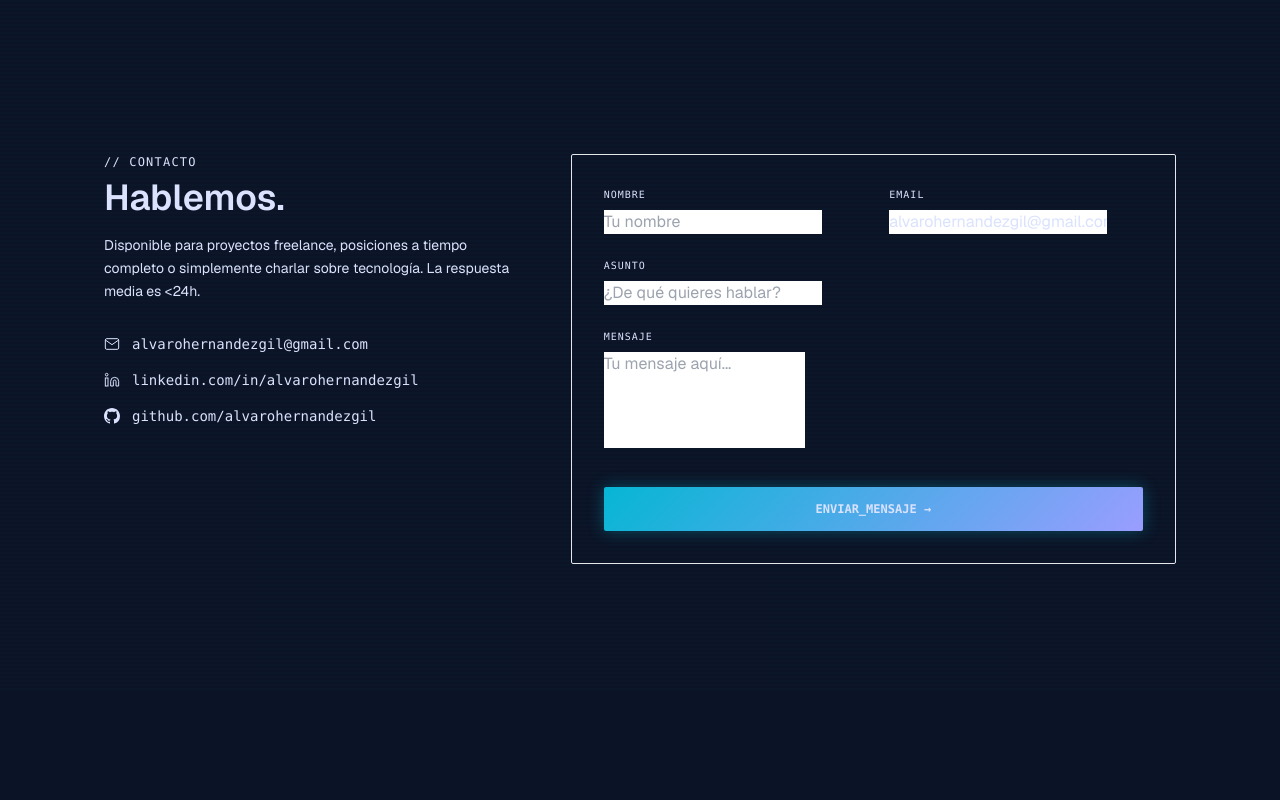
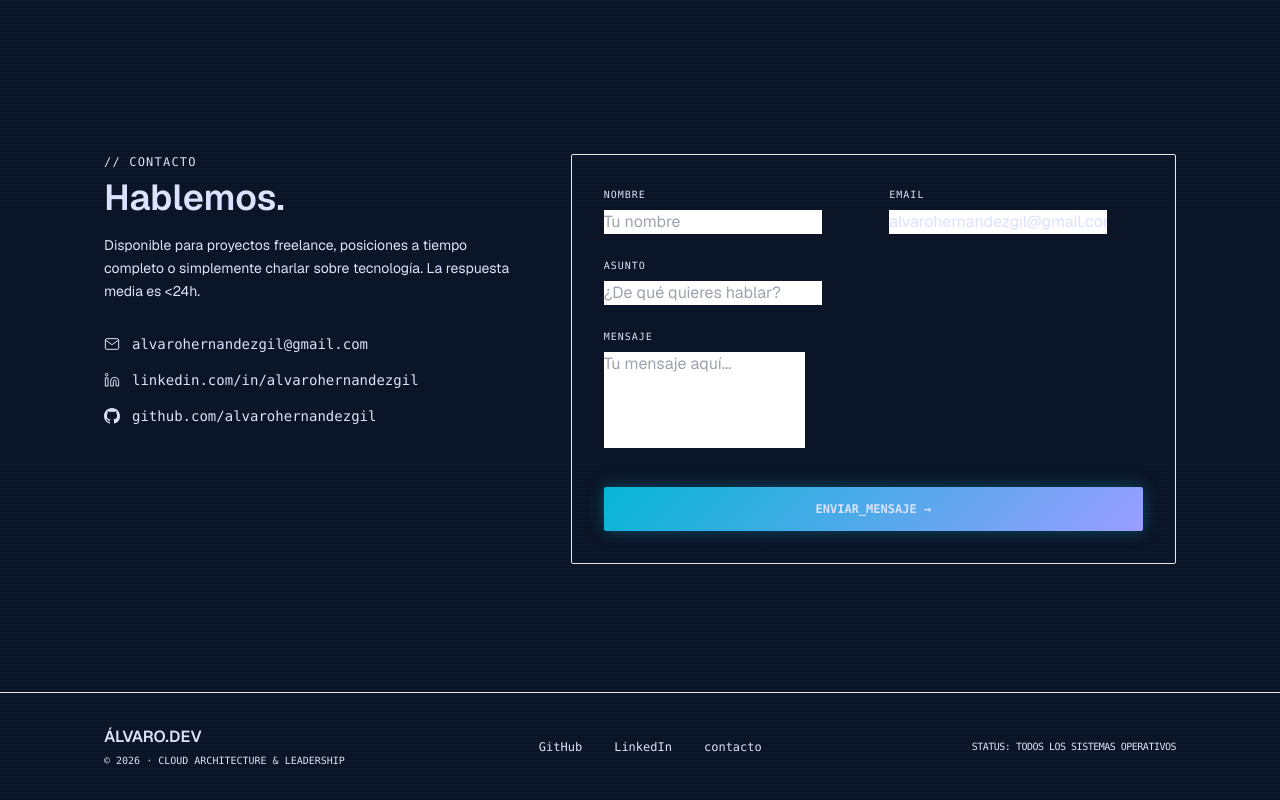
Before and after one commit to Nocksos/WebPersonal, a React (Vite) app in the folder apps/portfolio-react/: page / in a window 1280 px wide. Shown: the part 7163-7963 px from the top of the page. Before the commit the page ends 7855 px from the top, so only its background shows below. Built offline with nearby package versions, Linux system fonts and the light colour scheme.

Commit message:
feat(footer): create footer component with status pulse indicator for TASK-016-10

```diff
--- a/apps/portfolio-react/src/App.tsx
+++ b/apps/portfolio-react/src/App.tsx
@@ -8,6 +8,7 @@ import TechStack from './presentation/components/pages/TechStack'
 import Experience from './presentation/components/pages/Experience'
 import CVDownload from './presentation/components/pages/CVDownload'
 import ContactForm from './presentation/components/common/ContactForm'
+import Footer from './presentation/components/layout/Footer'
 
 function App() {
   const [isMenuOpen, setIsMenuOpen] = useState(false)
@@ -26,6 +27,8 @@ function App() {
         <CVDownload />
         <ContactForm />
       </main>
+
+      <Footer />
     </div>
   )
 }
--- /dev/null
+++ b/apps/portfolio-react/src/presentation/components/layout/Footer.tsx
@@ -0,0 +1,48 @@
+export const Footer = () => {
+  const currentYear = new Date().getFullYear()
+
+  return (
+    <footer className="border-t border-outline-variant bg-surface-container-lowest">
+      <div className="flex flex-col md:flex-row justify-between items-center py-8 px-5 md:px-16 max-w-[1200px] mx-auto gap-6">
+        <div>
+          <span className="font-grotesk font-bold text-secondary text-base">ÁLVARO.DEV</span>
+          <p className="font-mono text-[10px] text-on-surface-variant mt-1">
+            © {currentYear} · CLOUD ARCHITECTURE & LEADERSHIP
+          </p>
+        </div>
+        <div className="flex gap-8">
+          <a
+            href="https://github.com/alvarohernandezgil"
+            target="_blank"
+            rel="noopener noreferrer"
+            className="font-mono text-xs text-on-surface-variant hover:text-secondary transition-colors"
+          >
+            GitHub
+          </a>
+          <a
+            href="https://www.linkedin.com/in/alvarohernandezgil/"
+            target="_blank"
+            rel="noopener noreferrer"
+            className="font-mono text-xs text-on-surface-variant hover:text-secondary transition-colors"
+          >
+            LinkedIn
+          </a>
+          <a
+            href="mailto:alvarohernandezgil@gmail.com"
+            className="font-mono text-xs text-on-surface-variant hover:text-secondary transition-colors"
+          >
+            contacto
+          </a>
+        </div>
+        <div className="flex items-center gap-2">
+          <div className="w-2 h-2 rounded-full bg-secondary animate-pulse" />
+          <span className="font-mono text-[10px] text-on-surface-variant tracking-tighter">
+            STATUS: TODOS LOS SISTEMAS OPERATIVOS
+          </span>
+        </div>
+      </div>
+    </footer>
+  )
+}
+
+export default Footer
```
